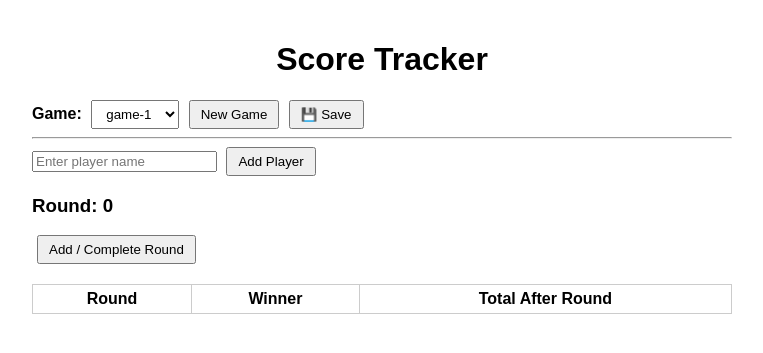
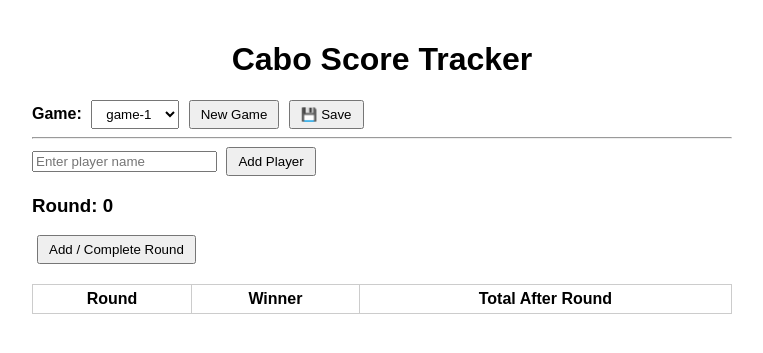
Before and after one commit to haydendoyle1/haydendoyle1.github.io, a Jekyll site: the page game/game.html, which Jekyll copies as it is, in a window 1280 px wide. Shown: the top 353 px of the page, without its empty margins (258-1021 px from the left). Built offline with Jekyll 4.4.1, drawn with Linux system fonts in a browser that asks for light colours.

Commit message:
Update title from 'Score Tracker' to 'Cabo Score Tracker'

```diff
--- a/game/game.html
+++ b/game/game.html
@@ -24,7 +24,7 @@
 
 <body>
 
-<h1>Score Tracker</h1>
+<h1>Cabo Score Tracker</h1>
 
 <div>
   <strong>Game:</strong>
```
